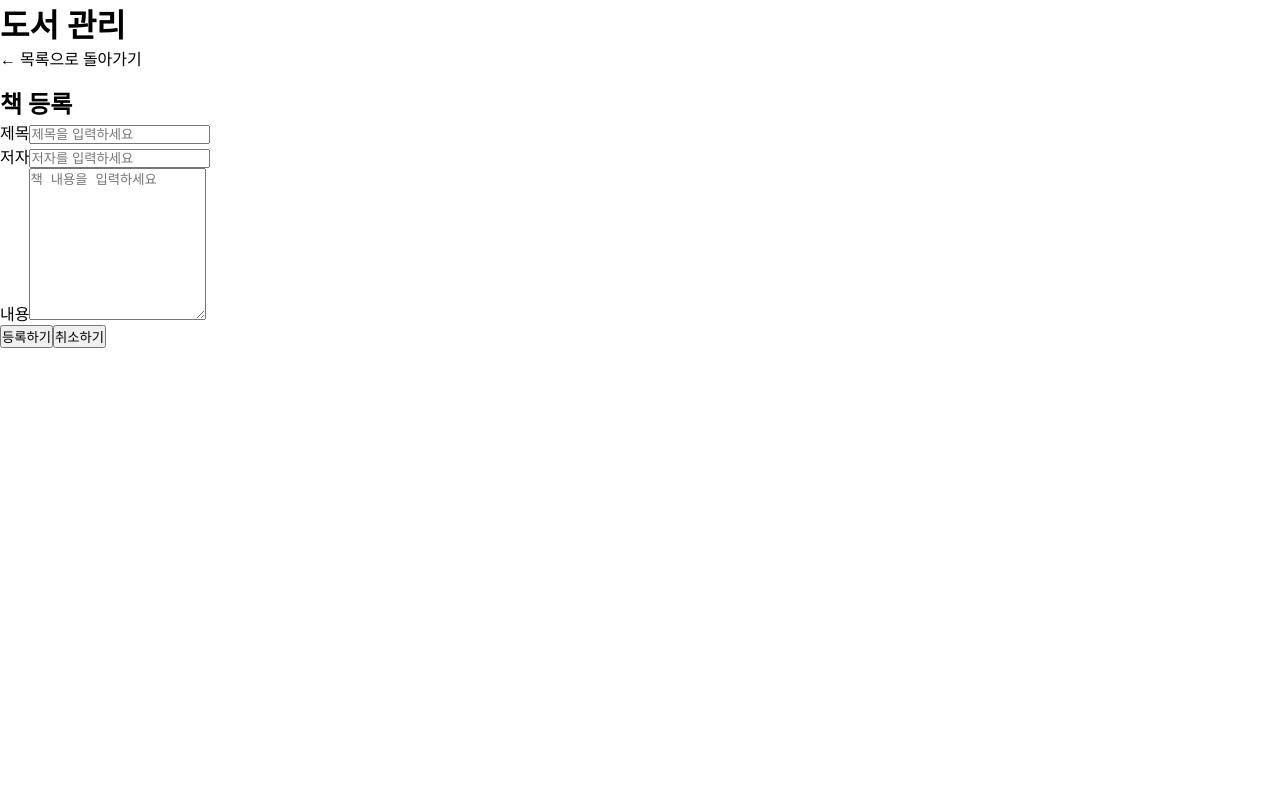
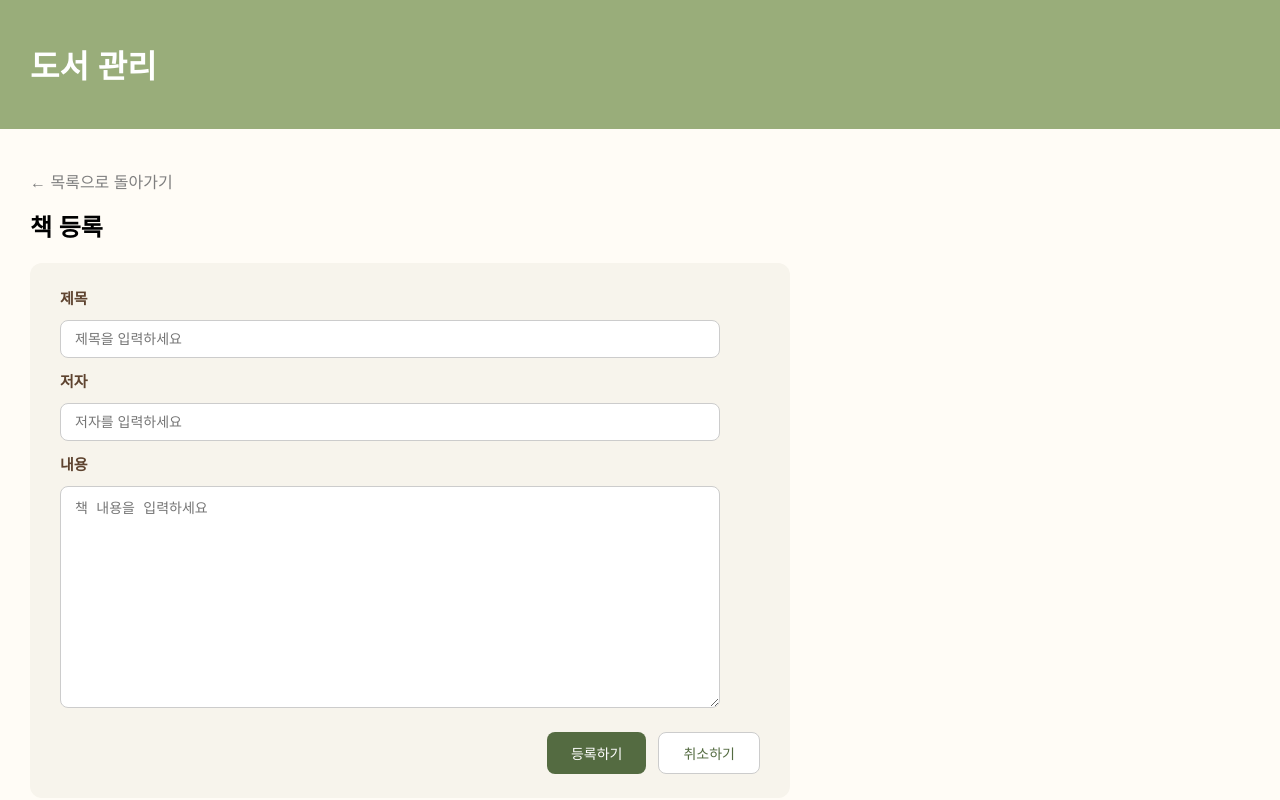
Before and after one commit to lsh4323/AIVLE_Mini-Project_4, a React (Vite) app: page /addbook in a window 1280 px wide. Built offline with nearby package versions, Linux system fonts and the light colour scheme; data requests are answered from the project's data file.

Commit message:
css - 도서 목록 / 책 추가 페이지 적용

```diff
--- a/src/App.css
+++ b/src/App.css
@@ -1,5 +1,169 @@
-* {
+/* ===== 전체 배경 ===== */
+body {
+  background-color: #FFFCF6;
+  font-family: 'Noto Sans KR', sans-serif;
   margin: 0;
   padding: 0;
-  box-sizing: border-box;
 }
+/* ===== 헤더 ===== */
+.header {
+  background-color: #99AD7A;
+  padding: 20px 30px;
+  margin-bottom: 24px;
+}
+.header-title {
+  color: #ffffff;
+  font-size: 32px;
+  font-weight: 700;
+}
+
+/* ===== 홈 화면 ===== */
+.book-list-title {
+  font-size: 26px;
+  font-weight: 700;
+  color: #5E432F;
+  margin: 0 30px 16px 30px;
+  display: inline-block;
+}
+
+.add-book-button {
+  float: right;
+  margin: 0 30px 16px 0;
+  padding: 14px 28px;
+  background-color: #546B41;
+  color: white;
+  border: none;
+  border-radius: 12px;
+  cursor: pointer;
+  font-size: 16px;
+  font-weight: 600;
+}
+
+/* ===== 책 목록 그리드 ===== */
+.book-list {
+  list-style: none;
+  display: grid;
+  grid-template-columns: repeat(3, 1fr);
+  gap: 16px;
+  padding: 16px 30px 30px 30px;
+}
+
+.book-card {
+  background-color: #F7F4EC;
+  border-radius: 16px;
+  padding: 24px;
+  display: flex;
+  align-items: center;
+  gap: 16px;
+  cursor: pointer;
+  box-shadow: 0 2px 10px rgba(0, 0, 0, 0.07);
+  transition: background-color 0.2s ease, transform 0.2s ease, box-shadow 0.2s ease;
+  min-height: 160px;
+}
+
+.book-card:hover {
+  background-color: #ece8d8;
+  transform: translateY(-3px);
+  box-shadow: 0 6px 20px rgba(0, 0, 0, 0.12);
+}
+
+.card-image {
+  width: 90px;
+  height: 120px;
+  border-radius: 6px;
+  object-fit: cover;
+  flex-shrink: 0;
+  box-shadow: 2px 4px 10px rgba(0, 0, 0, 0.15);
+}
+
+.card-title {
+  font-size: 1.05rem;
+  font-weight: 600;
+  color: #2C2C2C;
+  white-space: nowrap;
+  overflow: hidden;
+  text-overflow: ellipsis;
+}
+
+.card-content {
+  font-size: 0.875rem;
+  color: #7A7A6E;
+  display: -webkit-box;
+  -webkit-line-clamp: 2;
+  -webkit-box-orient: vertical;
+  overflow: hidden;
+}
+
+/* ===== 목록으로 돌아가기 ===== */
+a, div[style*="cursor: pointer"] {
+  color: #7E7E7E;
+  font-size: 16px;
+  margin: 16px 30px;
+  display: inline-block;
+  text-decoration: none;
+}
+
+/* ===== 책 등록 제목 ===== */
+h2 {
+  margin: 0 30px 20px 30px;
+}
+
+/* ===== 책 추가 폼 ===== */
+form {
+  background-color: #F7F4EC;
+  border-radius: 12px;
+  padding: 24px 30px;
+  margin: 0 30px;
+  max-width: 700px;
+}
+label {
+  font-size: 15px;
+  font-weight: 700;
+  color: #5E432F;
+  display: inline-block;
+  width: 60px;
+  margin-bottom: 12px;
+}
+input {
+  width: calc(100% - 70px);
+  padding: 10px 14px;
+  border: 1px solid #cccccc;
+  border-radius: 8px;
+  font-size: 14px;
+  margin-bottom: 12px;
+  background-color: #ffffff;
+}
+textarea {
+  width: calc(100% - 70px);
+  padding: 10px 14px;
+  border: 1px solid #cccccc;
+  border-radius: 8px;
+  font-size: 14px;
+  min-height: 200px;
+  resize: vertical;
+  background-color: #ffffff;
+}
+form > div:last-child {
+  display: flex;
+  justify-content: flex-end;
+  gap: 12px;
+  margin-top: 20px;
+}
+button[type="submit"] {
+  background-color: #546B41;
+  color: white;
+  border: none;
+  border-radius: 8px;
+  padding: 10px 24px;
+  font-size: 14px;
+  cursor: pointer;
+}
+button[type="button"] {
+  background-color: white;
+  color: #546B41;
+  border: 1px solid #cccccc;
+  border-radius: 8px;
+  padding: 10px 24px;
+  font-size: 14px;
+  cursor: pointer;
+}
--- a/src/components/BookItem.jsx
+++ b/src/components/BookItem.jsx
@@ -21,8 +21,10 @@ function BookItem({
             style={{ cursor: 'pointer' }}
         >
             <img className="card-image" src={coverImageUrl} alt={title} />
-            <h3 className="card-title">{title}</h3>
-            <p className="card-content">{content}</p>
+            <div className="card-info">
+                <h3 className="card-title">{title}</h3>
+                <p className="card-content">{content}</p>
+            </div>
         </li>
     );
 }
```
